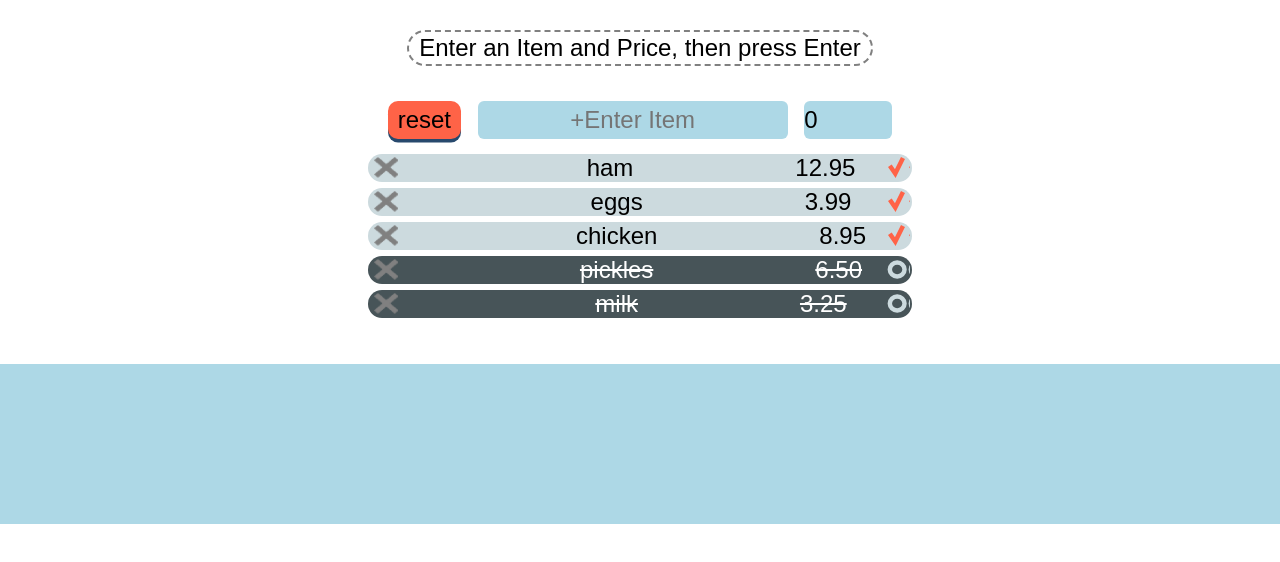
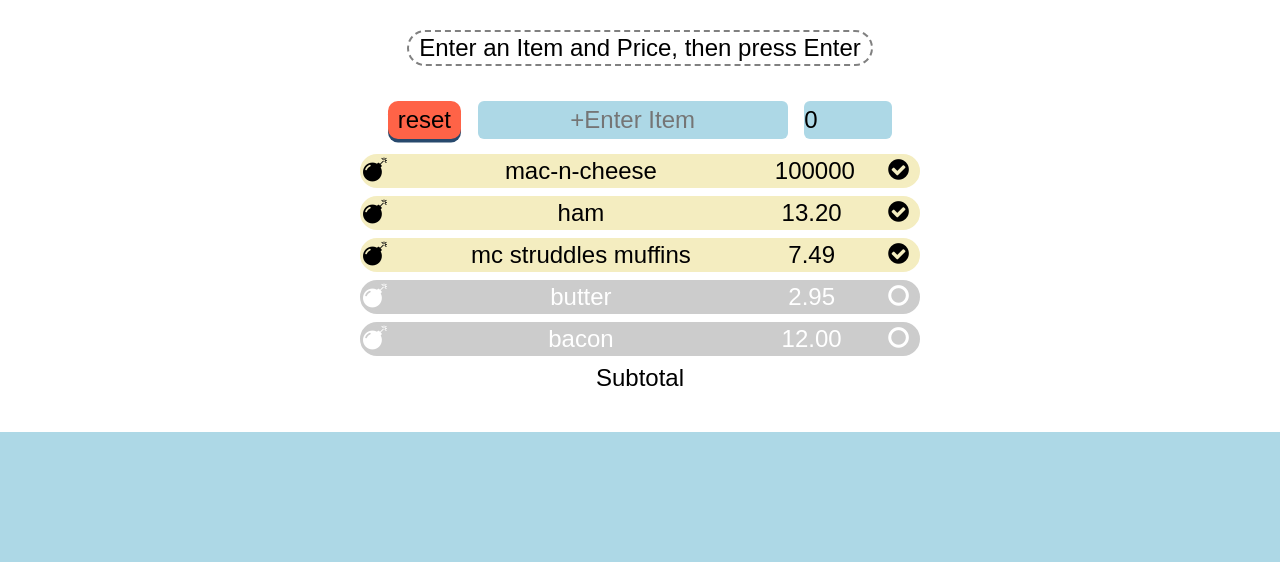
Before and after one commit to Valancastro/shopping-list, a plain HTML site: page index.html in a window 1280 px wide. Shown: the part 272-834 px from the top of the page. Before the commit the page ends 800 px from the top, so only its background shows below. Drawn offline with nearby package versions, Linux system fonts and the light colour scheme.

Commit message:
changes made to css

```diff
--- a/css/main.css
+++ b/css/main.css
@@ -3,7 +3,6 @@
     padding: 0;
     box-sizing: border-box;
 }
-
 
 body {
 
@@ -66,14 +65,12 @@ body {
 
 .center-container {
 
-width: 100%;
-
-height: auto;
-
-text-align: center;
+	width: 100%;
+	height: auto;
+	text-align: center;
 }
 
-.main-info{
+.main-info {
 
 	text-align: center;
 }
@@ -89,16 +86,6 @@ text-align: center;
 	padding: 2px 10px;
 }
 
-.item {
-
-    width: 51%;
-    float: left;
-    display: inline-block;
-    text-align: right;
-}
-
-
-
 .center-wrapper {
 
 	width: 100%;
@@ -106,12 +93,6 @@ text-align: center;
 	display: inline-block;
 	position: relative;
 	text-align: center;
-}
-
-.list-area {
-
-    width: 100%;
-    height: auto;
 }
 
 .reset, #add-price, #add-items {
@@ -133,7 +114,6 @@ text-align: center;
 	padding-top: 4.5px;
 	box-shadow:0 2px #27496d;
 }
-
 
 .reset {
 
@@ -160,6 +140,8 @@ text-align: center;
 
 .list-area {
 	margin-top: 10px;
+	width: 100%;
+	height:auto;
 }
 
 
@@ -176,60 +158,48 @@ text-align: center;
 	max-width: 34rem;
 }
 
-.list-area > .strikethrough {
-	background-color: #475458;
-	text-decoration: line-through;
-	color: white;
+.strikethrough {
+
+    display: table;
+    margin: 8px auto;
+    width: 100%;
+    border: #CCCCCC solid;
+    border-radius: 19px;
+    max-width: 35rem;
+    background-color: #CCCCCC;
+    text-decoration: line-through;
+    color: white;
 }
 
-.delete {
-	cursor: pointer;
-	margin-top: 3px;
-	margin-left: 4px;
-	float: left;
-	height: 21px;
-	width: 24px;
-	background: url('../images/63D42354.png');
+.no-strikethrough {
+
+	display: table;
+	margin: 8px auto;
+	width: 100%;
+	background-color: #F4EDC0;
+	border: #F4EDC0 solid;
+	border-radius: 19px;
+	max-width: 35rem;
 }
 
-/*how do i get the .price not to go over the checkmark when small*/
-
-
-.cross-off {
-    cursor: pointer;
-	margin-top: 3px;
-	margin-left: 4px;
-	float: right;
-	height: 21px;
-	width: 24px;
-	background: url('../images/checkmark.svg');
+.price {
+    float: left;
+    width: 19%;
 }
 
-.cross-off-alt {
-	background: url('../images/circle.svg');
-	cursor: pointer;
-    margin-top: 3px;
-    margin-left: 4px;
-    float: right;
-    height: 21px;
-    width: 24px;
-}
-
-/*how do i align the price so its more of a cloumn?*/
-
-.price {
-
-    position: relative;
-    right: -162px;
+.price-list {
+	float: left;
+	min-width: 70%;
 
 }
 
-.price-alt {
 
-	position: relative;
-    right: -162px;
+.item-list {
 
+    float: left;
+    min-width: 70%;
 }
+
 
 /* page footer starts */
 
--- a/index.html
+++ b/index.html
@@ -6,6 +6,7 @@
 	<script src="http://code.jquery.com/jquery.min.js"></script>
 	<script src="js/app.js"></script>
 	<link href="https://fonts.googleapis.com/css?family=Poiret+One" rel="stylesheet" type="text/css">
+	<link rel="stylesheet" href="https://maxcdn.bootstrapcdn.com/font-awesome/4.4.0/css/font-awesome.min.css">
 </head>
 
 
@@ -23,6 +24,7 @@
 	      <p class="info">Enter an Item and Price, then press Enter</p>
 	      </div>
 
+   <!-- inputs and rest for items and price displayed here -->
 
        <div class="center-wrapper">
 
@@ -32,13 +34,67 @@
 
 			<input id="add-price" type="number" min="0.00" max="1000.00" value="0">
 
+ <!-- listed items displayed here -->
+
 			 <div class="list-area">
 
-         <p class="no-strikethrough">ham<span class="price">12.95</span><span class="delete"></span><span class="cross-off"></span></p>
-        <p class="no-strikethrough">eggs<span class="price">3.99</span><span class="delete"></span><span class="cross-off"></span></p>
-        <p class="no-strikethrough">chicken<span class="price">8.95</span><span class="delete"></span><span class="cross-off"></span>
-        </p><p class="strikethrough">pickles<span class="price-alt">6.50</span><span class="delete"></span><span class="cross-off-alt"></span></p>
-        <p class="strikethrough">milk<span class="price-alt">3.25</span><span class="delete"></span><span class="cross-off-alt"></span></p>
+			    <div class="no-strikethrough">
+			       <i class="fa fa-bomb" style="float: left;"></i>
+                     <span class="item-list">mac-n-cheese</span>
+                       <div class="price">
+                          <span class="price-list">100000</span>
+                       </div>
+                   <i class="fa fa-check-circle"></i>
+                </div>
+
+			    <div class="no-strikethrough">
+			        <i class="fa fa-bomb" style="float: left;"></i>
+			         <span class="item-list">ham</span>
+			          <div class="price">
+			           <span class="price-list">13.20</span>
+			          </div>
+			        <i class="fa fa-check-circle"></i>
+			    </div>
+
+
+			    <div class="no-strikethrough">
+			         <i class="fa fa-bomb" style="float: left;"></i>
+                      <span class="item-list">mc struddles muffins</span>
+                       <div class="price">
+                        <span class="price-list">7.49</span>
+                       </div>
+                     <i class="fa fa-check-circle"></i>
+                </div>
+
+			    <div class="strikethrough">
+			         <i class="fa fa-bomb" style="float: left;"></i>
+			          <span class="item-list">butter</span>
+			           <div class="price">
+			            <span class="price-list">2.95</span>
+			           </div>
+			         <i class="fa fa-circle-o"></i>
+			    </div>
+
+			    <div class="strikethrough">
+			         <i class="fa fa-bomb" style="float: left;"></i>
+			          <span class="item-list">bacon</span>
+			           <div class="price">
+			            <span class="price-list">12.00</span>
+			           </div>
+			         <i class="fa fa-circle-o"></i>
+			    </div>
+
+		<!-- Price total displayed here -->
+
+			      <div class="subtotal">
+					<div class="subtotal-text">
+					  <span>Subtotal</span>
+					</div>
+					<div class="subtotal-column">
+						<span class="total-subtotal"></span>
+					</div>
+			     </div>
+
 
 			 </div>
 	   </div>
```
Also changed, not shown: images/shopping-list-logo.png (deleted), 1 other file. Lines whose indentation alone changed are shown as unchanged.
